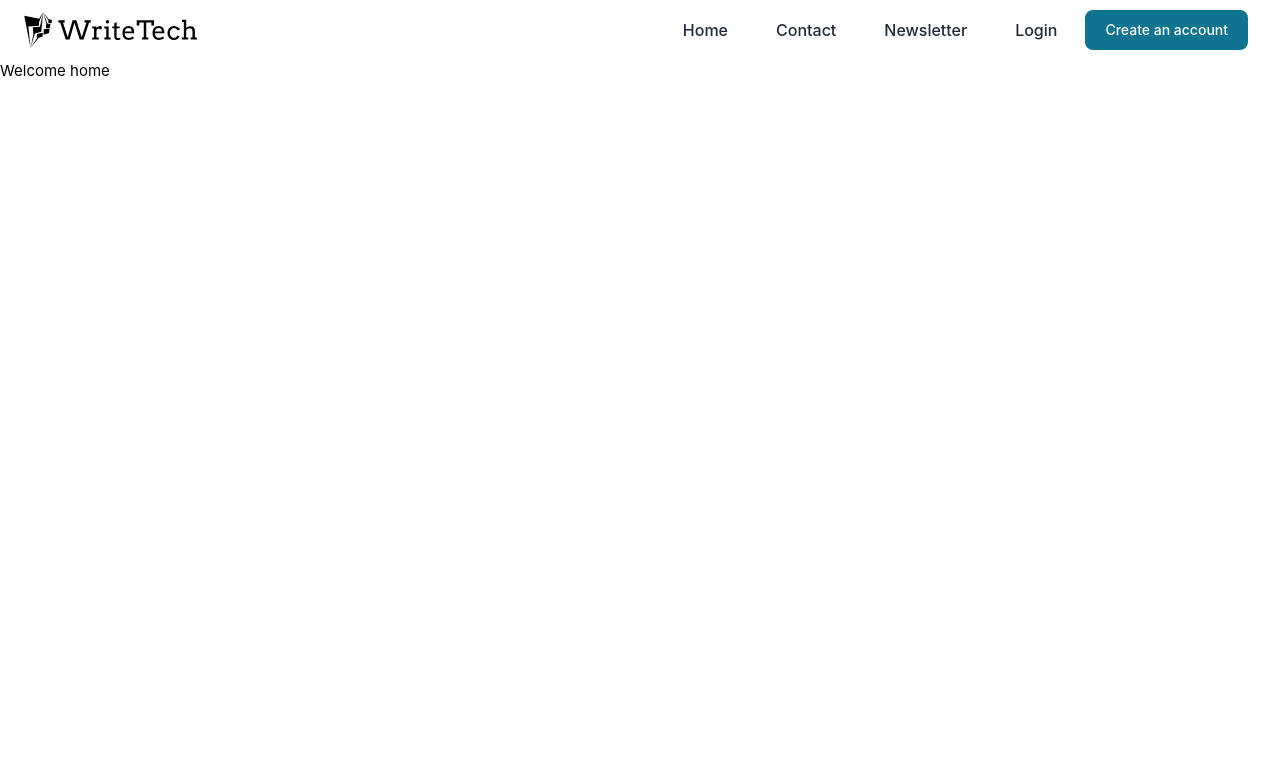
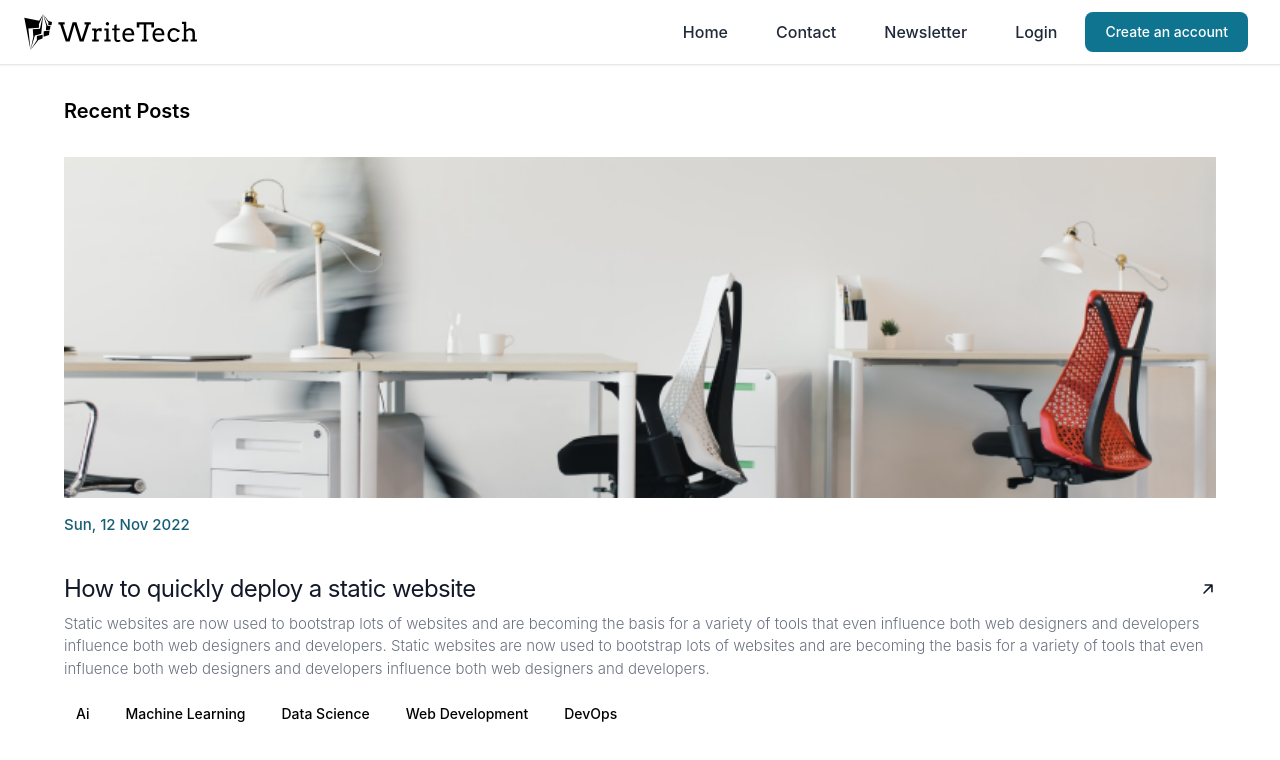
Before and after one commit to Azubire/Blog, a Vue app: page / in a window 1280 px wide. Shown: the top 760 px of the page. Built offline with nearby package versions, Linux system fonts and the light colour scheme.

Commit message:
feat:home add featured post component

```diff
--- /dev/null
+++ b/src/components/FeaturedPost.vue
@@ -0,0 +1,45 @@
+<script setup lang="ts">
+import PostTag from './PostTag.vue'
+
+const tags = ['Ai', 'Machine Learning', 'Data Science', 'Web Development', 'DevOps']
+</script>
+
+<template>
+  <article class="bg-white rounded-lg mb-5">
+    <img class="w-full" src="@/assets/cover.png" alt="Jese Leos avatar" />
+    <div class="flex justify-between items-center mb-5 text-gray-500">
+      <span class="text-cyan-800 font-medium inline-flex items-center my-4">
+        Sun, 12 Nov 2022
+      </span>
+    </div>
+    <h2
+      class="flex justify-between items-center mb-2 text-2xl font-bold tracking-tight text-gray-900"
+    >
+      <a href="#">How to quickly deploy a static website</a>
+      <svg
+        class="ml-2 w-4 h-4 -rotate-45"
+        fill="currentColor"
+        viewBox="0 0 20 20"
+        xmlns="http://www.w3.org/2000/svg"
+      >
+        <path
+          fill-rule="evenodd"
+          d="M10.293 3.293a1 1 0 011.414 0l6 6a1 1 0 010 1.414l-6 6a1 1 0 01-1.414-1.414L14.586 11H3a1 1 0 110-2h11.586l-4.293-4.293a1 1 0 010-1.414z"
+          clip-rule="evenodd"
+        ></path>
+      </svg>
+    </h2>
+    <p class="mb-5 font-light text-gray-500">
+      Static websites are now used to bootstrap lots of websites and are becoming the basis for a
+      variety of tools that even influence both web designers and developers influence both web
+      designers and developers. Static websites are now used to bootstrap lots of websites and are
+      becoming the basis for a variety of tools that even influence both web designers and
+      developers influence both web designers and developers.
+    </p>
+    <div class="flex gap-3 flex-wrap">
+      <!-- tags -->
+
+      <PostTag v-for="tag in tags" :key="tag" :name="tag" />
+    </div>
+  </article>
+</template>
--- a/src/components/Header/NavBar.vue
+++ b/src/components/Header/NavBar.vue
@@ -30,7 +30,7 @@ const showMobileNav = ref(false)
 </script>
 <template>
   <header>
-    <nav class="bg-white border-gray-200 px-4 lg:px-6 py-2.5 ] relative">
+    <nav class="bg-white border-gray-200 px-4 lg:px-6 py-3 relative shadow-sm border-b">
       <div class="flex flex-wrap justify-between items-center mx-auto max-w-screen-xl">
         <a href="" class="flex items-center">
           <img src="@/assets/logo_new.svg" class="mr-3 h-6 sm:h-9" alt="WriteTech Logo" />
--- /dev/null
+++ b/src/components/PostTag.vue
@@ -0,0 +1,19 @@
+<script setup lang="ts">
+defineProps<{
+  name: string
+}>()
+
+const colors = ['cyan', 'purple', 'fuchsia', 'pink', 'rose']
+
+const randomColor = () => colors[Math.floor(Math.random() * colors.length)]
+const color = randomColor()
+</script>
+
+<template>
+  <span
+    class="inline-flex items-center capitalize py-[4px] px-3 text-sm font-medium text-center rounded-lg hover:bg-sky-300 focus:ring-4 focus:outline-none focus:ring-blue-300"
+    :class="`bg-${color}-200 text-${color}-500`"
+  >
+    {{ name }}
+  </span>
+</template>
--- a/src/components/TheWelcome.vue
+++ b/src/components/TheWelcome.vue
@@ -12,5 +12,5 @@
     provides you with all information you need to get started.
   </WelcomeItem> -->
 
-  <div>Welcome home</div>
+  <div></div>
 </template>
--- a/src/pages/HomeView.vue
+++ b/src/pages/HomeView.vue
@@ -1,9 +1,12 @@
 <script setup lang="ts">
-import TheWelcome from '../components/TheWelcome.vue'
+import FeaturedPost from '../components/FeaturedPost.vue'
 </script>
 
 <template>
-  <main>
-    <TheWelcome />
+  <main class="mx-4 lg:max-w-6xl lg:mx-auto">
+    <div class="my-8">
+      <h2 class="text-xl font-semibold">Recent Posts</h2>
+    </div>
+    <FeaturedPost />
   </main>
 </template>
```
Also changed, not shown: src/assets/cover.png (added).
